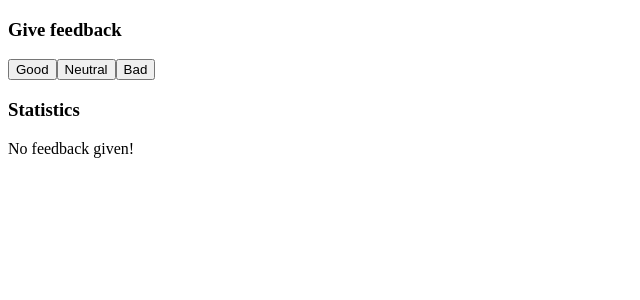
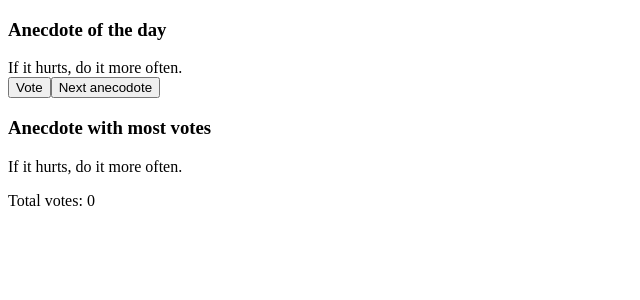
Before and after one commit to VanTruongUIT/fullstackopen-reactjs, a React (Create React App) app: page / in a window 1280 px wide. Shown: the top 300 px of the page, without its empty margins (0-640 px from the left). Built offline with nearby package versions, Linux system fonts and the light colour scheme.

Commit message:
complete part1.c.anecdotes

```diff
--- a/src/App.js
+++ b/src/App.js
@@ -1,99 +1,48 @@
-import React from 'react'
 import { useState } from 'react';
 
+import React from 'react'
 
-const Button = ({text, onClick}) => {
-  return (
-    <button onClick={onClick}>
-      {text}
-    </button>
-  );
-};
 
-const StatisticLine = ({text, value}) => {
-  return (
-    <tr>
-      <td>{text}</td>
-      <td>{value}</td>
-    </tr>
-  );
-};
+// rafce
+const App = () => {
+  const anecodotes = [
+    'If it hurts, do it more often.',
+    'Adding manpower to a late software project makes it later!',
+    'The first 90 percent of the code accounts for the first 10 percent of the development time...The remaining 10 percent of the code accounts for the other 90 percent of the development time.',
+    'Any fool can write code that a computer can understand. Good programmers write code that humans can understand.',
+    'Premature optimization is the root of all evil.',
+    'Debugging is twice as hard as writing the code in the first place. Therefore, if you write the code as cleverly as possible, you are, by definition, not smart enough to debug it.',
+    'Programming without an extremely heavy use of console.log is same as if a doctor would refuse to use x-rays or blood tests when diagnosing patients.'
+  ];
+  const lengthAnecdote = anecodotes.length;
 
-const Statistic = ({good, neutral, bad, total}) => {
-  if (total === 0){
-    return (
-      <div>No feedback given!</div>
-    );
-  }
-  const calculateAverage = () => (good - bad) / total;
-  const calculatePositive = () => (good / total * 100) + " %";
+  const [selected, setSelected] = useState(0);
+  const [votes, setVotes] = useState(Array(lengthAnecdote).fill(0));
+
+  const handleOnClick = () => {
+    const index = Math.floor(Math.random() * (0, lengthAnecdote));
+    setSelected(index);
+
+  };
+  const handleOnClickVote = () => {
+    const index = anecodotes.indexOf(anecodotes[selected])
+    const newVotes = [...votes, ]
+    newVotes[index] += 1;
+    setVotes(newVotes);
+  };
 
   return (
     <div>
-      <table>
-        <tbody>
-          <StatisticLine text="good" value={good} />
-          <StatisticLine text="neutral" value={neutral} />
-          <StatisticLine text="bad" value={bad} />
-          <StatisticLine text="all" value={total} />
-          <StatisticLine text="average" value={calculateAverage()} />
-          <StatisticLine text="positive" value={calculatePositive()} />
-        </tbody>
-      </table>
+      <h3>Anecdote of the day</h3>
+      <div>{anecodotes[selected]}</div>
+      <button onClick={handleOnClickVote}>Vote</button>
+      <button onClick={handleOnClick}>Next anecodote</button>
+
+      <h3>Anecdote with most votes</h3>
+      <p>{anecodotes[votes.indexOf(Math.max(...votes))]}</p>
+      <p>Total votes: {votes[selected]}</p>
     </div>
-  );
-};
-
-const App = () => {
-
-  // save clicks of each button its own state
-  const [good, setGood] = useState(0);
-  const [neutral, setNeutral] = useState(0);
-  const [bad, setBad] = useState(0);
-  const [total, setTotal] = useState(0);
-
-  const handleSetGoodClick = () => {
-    setGood(good + 1);
-    setTotal(total + 1);
-
-  }
-
-  const handleSetNeutralClick = () => {
-    setNeutral(neutral + 1);
-    setTotal(total + 1);
-  }
-
-  const handleSetBadClick = () => {
-    setBad(bad + 1);
-    setTotal(total + 1);
-  }
-
-  return (
-    <div>
-      <h3>Give feedback</h3>
-      <Button
-        onClick={handleSetGoodClick}
-        text="Good"
-      />
-      <Button
-        onClick={handleSetNeutralClick}
-        text="Neutral"
-      />
-      <Button
-        onClick={handleSetBadClick}
-        text="Bad"
-      />
-
-      <h3>Statistics</h3>
-      <Statistic
-        good={good}
-        neutral={neutral}
-        bad={bad}
-        total={total}
-      />
-
-    </div>
-  );
-};
+  )
+}
 
 export default App;
```
